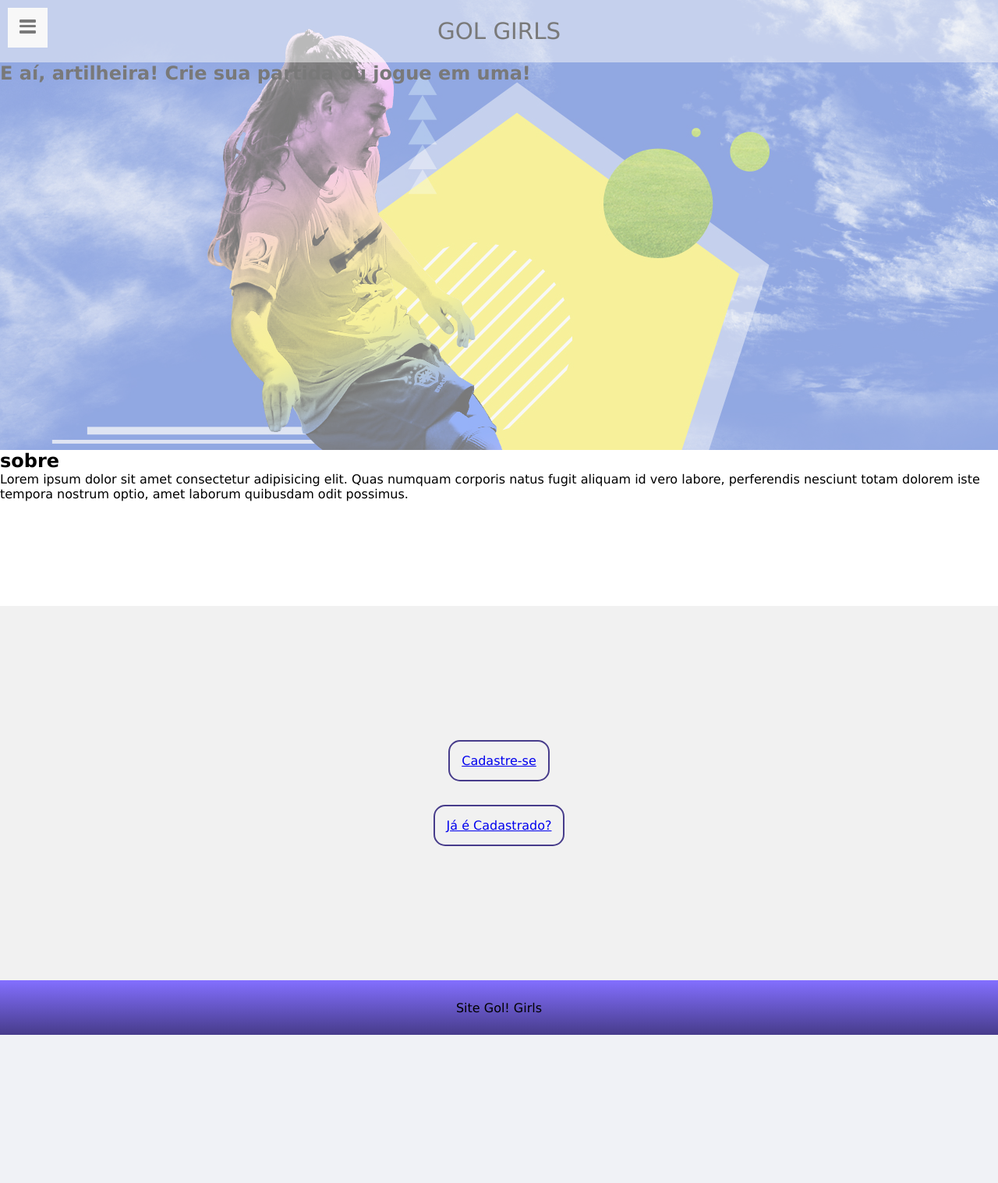
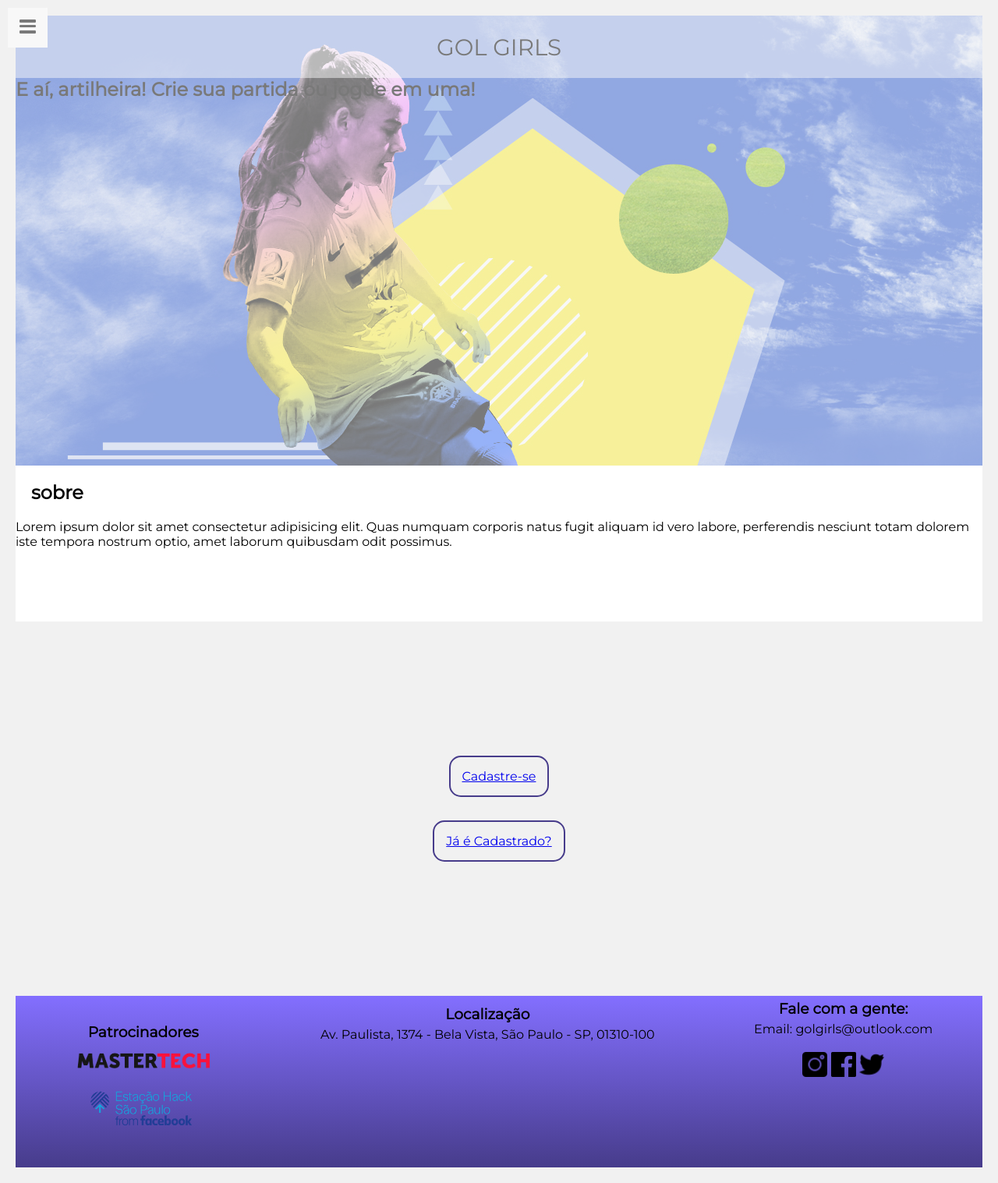
Before and after one commit to robertacsantos/demoday-FutDelas, a Django app: page / in a window 1280 px wide. Shown: the whole page at 78% size. Before the commit the page ends 1327 px from the top, so only its background shows below. Run offline with Django 3.2, Linux system fonts and the light colour scheme; parts of the project's set-up code (start-up, migrations or seed data) failed here and were passed over; grey boxes are pictures that could not be loaded.

Commit message:
footer e fundo login

```diff
--- a/funcionalidades/static/css/home.css
+++ b/funcionalidades/static/css/home.css
@@ -18,3 +18,50 @@
     display: flex;
     align-content: center
 }
+
+footer{
+    background-image: linear-gradient(#836FFF, #473C8B);
+    width: 100%;
+    display: flex;
+    align-items: center;
+    justify-content: space-around;
+    flex-direction: row;
+}
+
+.patrocinadores{
+    display: flex;
+    flex-direction: column;
+    align-items: center;
+}
+
+.master{
+    width: 200px;
+}
+
+.hack{
+    width: 160px;
+}
+
+h3{
+    padding: 5px;
+}
+.icon{
+    padding-top: 20px;
+}
+
+.local{
+    display: flex;
+    flex-direction: column;
+    align-items: center;
+}
+
+.paulista{
+    padding-bottom: 5px;
+}
+
+.informacoes{
+    height: 220px;
+    display: flex;
+    flex-direction: column;
+    align-items: center;
+}
--- /dev/null
+++ b/funcionalidades/static/css/login.css
@@ -0,0 +1,3 @@
+body{
+    background-image: linear-gradient(to left, #1D0D40, #590554, #731A44);
+}
--- a/funcionalidades/static/css/styles.css
+++ b/funcionalidades/static/css/styles.css
@@ -2,7 +2,7 @@
     display: grid;
     background-color: #f1f1f1;
     margin: 0;
-    font-family: Verdana, Geneva, Tahoma, sans-serif;
+    font-family: 'Montserrat', sans-serif;
 }
 nav{
     background-color: rgba(255,255,255,0.5);
@@ -23,7 +23,13 @@
     justify-content: center;
     margin: 25px 0 0 0;
 }
+
+h1{
+  padding: 20px;
+}
+
 section{
+    padding: 20px;
     min-height: 60vh;
     max-height: auto;
     display: flex;
@@ -34,6 +40,7 @@
     flex-wrap: nowrap;
 
 }
+
 nav p{
     margin:0;
     font-size: 22pt;
@@ -56,13 +63,6 @@
     padding: 15px;
     display: flex;
     flex-direction: column;
-}
-footer{
-    background-image: linear-gradient(#836FFF, #473C8B);
-    height: 70px;
-    display: flex;
-    align-items: center;
-    justify-content: center;
 }
 
 .textonav{
--- a/funcionalidades/templates/home.html
+++ b/funcionalidades/templates/home.html
@@ -4,6 +4,7 @@
 {% block conteudo %}
 
 <link rel="stylesheet" href="{% static 'css/home.css' %}">
+<link href="https://fonts.googleapis.com/css?family=Montserrat&display=swap" rel="stylesheet">
 
 
 <header>
@@ -53,6 +54,33 @@
     </form>
 </section>
 
+<footer>
+    <div class="patrocinadores">
+    <h3> Patrocinadores </h3>
+    <img class="master" src="{%static 'img/mastertech.png' %}" alt="">
+    <img class="hack" src="{%static 'img/hack.png' %}" alt="">
+    </div>
+
+    <div class="local">
+        <h3>Localização</h3>
+        <p class="paulista">
+             Av. Paulista, 1374 - Bela Vista, São Paulo - SP, 01310-100
+        </p>
+        <iframe src="https://www.google.com/maps/embed?pb=!1m18!1m12!1m3!1d3657.163571985291!2d-46.65694605093781!3d-23.562568067443447!2m3!1f0!2f0!3f0!3m2!1i1024!2i768!4f13.1!3m3!1m2!1s0x94ce59c8e65114ab%3A0x77a9bdfbd2f90d5b!2sAv.+Paulista%2C+1374+-+Bela+Vista%2C+S%C3%A3o+Paulo+-+SP%2C+01310-100!5e0!3m2!1spt-BR!2sbr!4v1566055027345!5m2!1spt-BR!2sbr" width="300" height="150" frameborder="0" style="border:0" allowfullscreen></iframe>
+    </div>
+
+    <div class="informacoes">
+    <h3>Fale com a gente:</h3>
+    Email: golgirls@outlook.com
+    <div class="icon">
+        <img  class='icons' src= "{%static 'img/insta.png' %}" alt="">
+        <img class='icons' src="{%static 'img/face.png'%}" alt="">
+        <img  class='icons'src="{%static 'img/twitter.png' %}" alt="">
+    </div>
+</div>
+
+</footer>
+
 
 
 {% endblock %}
--- a/funcionalidades/templates/login.html
+++ b/funcionalidades/templates/login.html
@@ -3,8 +3,13 @@
 
 {% block conteudo %}
 
+<link rel="stylesheet" href="{% static 'css/login.css' %}">
+
+
 <h1>Login</h1>
 <p>{{msg}}</p>
+
+<img src="{% static 'img/user.png' %}" alt="">
 <form action="/login" method="post">
     {% csrf_token %}
     <input type="email" name="email" placeholder="E-mail">
@@ -12,5 +17,4 @@
     <input type="submit" value="Enviar">
 </form>
 
-
 {% endblock %}
--- a/funcionalidades/templates/shared/layout.html
+++ b/funcionalidades/templates/shared/layout.html
@@ -8,21 +8,14 @@
         <title>Gol Girls</title>
         {% load staticfiles %}
         <link rel="stylesheet" href="{% static 'css/styles.css' %}">
+        <link href="https://fonts.googleapis.com/css?family=Montserrat&display=swap" rel="stylesheet">
         <!-- <script defer src="{% static 'js/scripts.js' %}" ></script> -->
     </head>
 <body>
-    <!-- <header>
-        <nav><p>GOL! GIRLS</p></nav>
-        <p>
-            E aí, artilheira! Crie sua partida ou jogue em uma!
-        </p>
-        <p>Inscreva-se!</p>
-    </header> -->
     <section>
         {% block conteudo %}
 
         {% endblock %}
     </section>
-    <footer>Site Gol! Girls</footer>
 </body>
 </html>
```
Also changed, not shown: funcionalidades/static/img/face.png (added), funcionalidades/static/img/hack.png (added), funcionalidades/static/img/insta.png (added), funcionalidades/static/img/mastertech.png (added), funcionalidades/static/img/twitter.png (added), funcionalidades/static/img/user.png (added).
